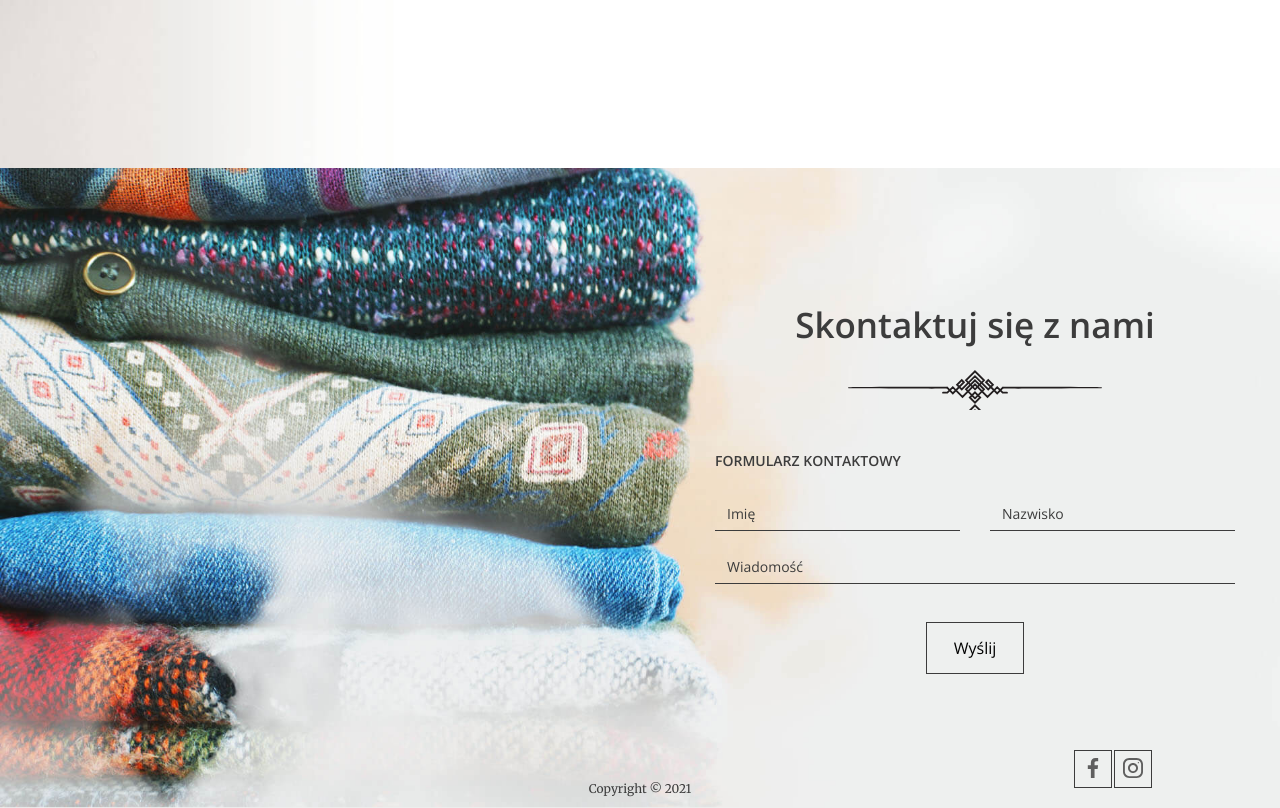
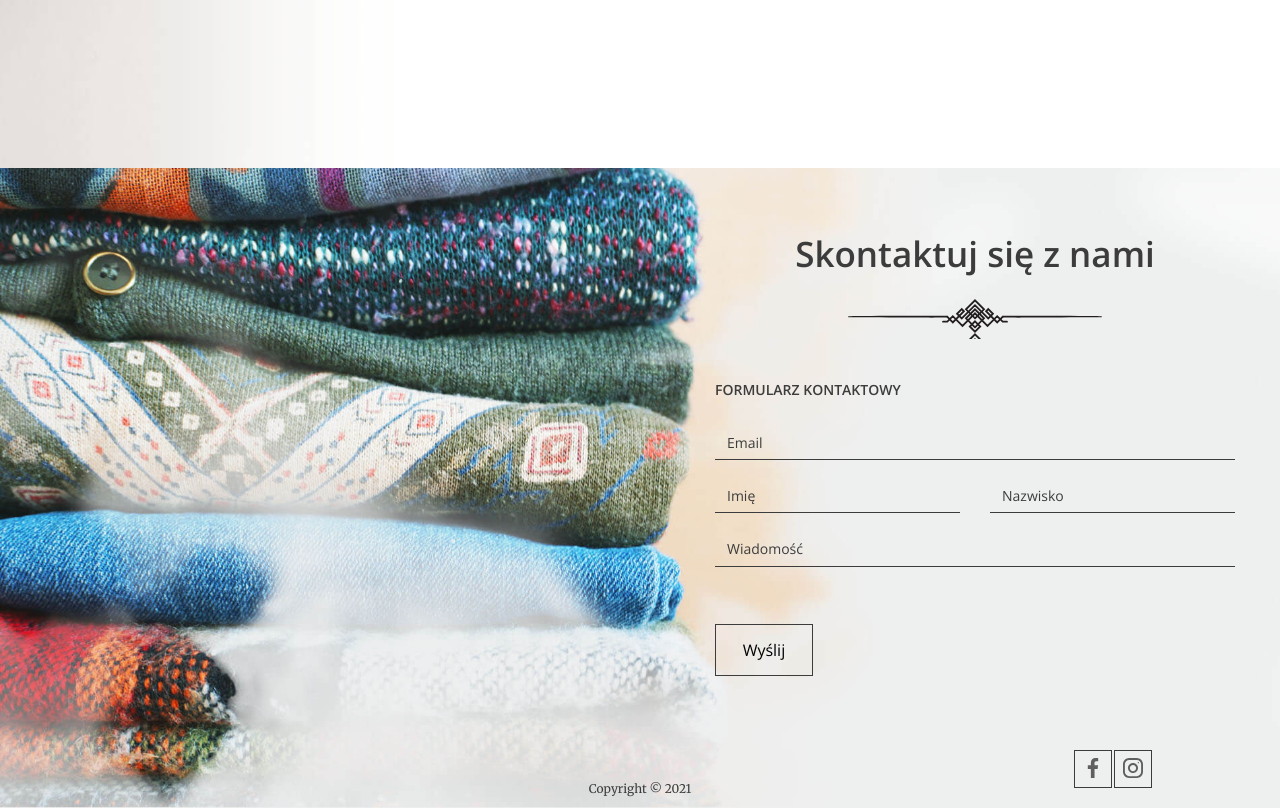
Before and after one commit to rjedel/pass_things_on, a Django app: page /confirmation_donation/ in a window 1280 px wide. Shown: the part 632-1440 px from the top of the page. Run offline with Django 3.2, Linux system fonts and the light colour scheme.

Commit message:
ContactView e-mails, sending a confirmation email to the user and emails with the message to super users

```diff
--- a/config/settings.py
+++ b/config/settings.py
@@ -63,6 +63,7 @@ TEMPLATES = [
                 'django.template.context_processors.request',
                 'django.contrib.auth.context_processors.auth',
                 'django.contrib.messages.context_processors.messages',
+                'pass_things_app.context_processor.context_proc',
             ],
         },
     },
@@ -131,3 +132,8 @@ LOGIN_URL = '/login/'
 LOGIN_REDIRECT_URL = '/'
 
 LOGOUT_REDIRECT_URL = '/'
+
+EMAIL_BACKEND = 'django.core.mail.backends.smtp.EmailBackend'
+EMAIL_HOST = 'localhost'
+EMAIL_USE_TLS = True
+EMAIL_PORT = 587
--- /dev/null
+++ b/pass_things_app/context_processor.py
@@ -0,0 +1,9 @@
+from .forms import ContactForm
+
+
+def context_proc(request):
+    contact_form = ContactForm(auto_id=False, )
+    ctx = {
+        'contact_form': contact_form,
+    }
+    return ctx
--- a/pass_things_app/forms.py
+++ b/pass_things_app/forms.py
@@ -2,6 +2,7 @@ from django import forms
 from django.contrib.auth import authenticate, get_user_model
 from django.contrib.auth.forms import PasswordChangeForm
 from django.contrib.auth.password_validation import validate_password
+from django.core.validators import EmailValidator
 
 from .models import Category, Institution
 
@@ -141,3 +142,10 @@ class UserPasswordChangeForm(PasswordChangeForm):
         if old_password == new_password1 or old_password == new_password2:
             raise forms.ValidationError('Nowe hasło musi się różnić od starego')
         return cleaned_data
+
+
+class ContactForm(forms.Form):
+    email = forms.CharField(widget=forms.EmailInput(attrs={'placeholder': 'Email'}), validators=[EmailValidator()])
+    name = forms.CharField(widget=forms.TextInput(attrs={'placeholder': 'Imię'}))
+    surname = forms.CharField(widget=forms.TextInput(attrs={'placeholder': 'Nazwisko'}))
+    message = forms.CharField(widget=forms.Textarea(attrs={'placeholder': 'Wiadomość', 'rows': '1', 'cols': False}))
--- a/pass_things_app/templates/pass_things_app/base.html
+++ b/pass_things_app/templates/pass_things_app/base.html
@@ -14,27 +14,6 @@
 
 {% block content %}{% endblock %}
 
-<footer>
-    <div id="contact" class="contact">
-        <h2>Skontaktuj się z nami</h2>
-        <h3>Formularz kontaktowy</h3>
-        <form class="form--contact">
-            <div class="form-group form-group--50"><input type="text" name="name" placeholder="Imię"/></div>
-            <div class="form-group form-group--50"><input type="text" name="surname" placeholder="Nazwisko"/></div>
-
-            <div class="form-group"><textarea name="message" placeholder="Wiadomość" rows="1"></textarea></div>
-
-            <button class="btn" type="submit">Wyślij</button>
-        </form>
-    </div>
-    <div class="bottom-line">
-        <span class="bottom-line--copy">Copyright &copy; 2021</span>
-        <div class="bottom-line--icons">
-            <a href="#" class="btn btn--small"><img src="{% static 'pass_things_app/images/icon-facebook.svg' %}"/></a>
-            <a href="#" class="btn btn--small"><img src="{% static 'pass_things_app/images/icon-instagram.svg' %}"/></a>
-        </div>
-    </div>
-</footer>
 {% block scripts %}
     <script src="https://ajax.googleapis.com/ajax/libs/jquery/3.5.1/jquery.min.js"></script>
     <script src="{% static 'pass_things_app/js/app.js' %}"></script>
--- a/pass_things_app/templates/pass_things_app/change_password.html
+++ b/pass_things_app/templates/pass_things_app/change_password.html
@@ -35,4 +35,5 @@
                     style="color: red;">{{ msg }}</p><br>Wróć</a>
         {% endif %}
     </section>
+    {% include 'pass_things_app/footer.html' %}
 {% endblock content %}
--- a/pass_things_app/templates/pass_things_app/edit_profile.html
+++ b/pass_things_app/templates/pass_things_app/edit_profile.html
@@ -30,4 +30,5 @@
             </div>
         </form>
     </section>
+    {% include 'pass_things_app/footer.html' %}
 {% endblock content %}
--- /dev/null
+++ b/pass_things_app/templates/pass_things_app/footer.html
@@ -0,0 +1,49 @@
+{% load static %}
+
+{% url 'contact' as contact_url %}
+
+<footer>
+    <div id="contact" class="contact">
+        <h2>Skontaktuj się z nami</h2>
+        <h3>Formularz kontaktowy</h3>
+        <form class="form--contact" method="post" action="{{ contact_url }}">
+            {% csrf_token %}
+            {{ contact_form.non_field_errors }}
+            <div class="form-group form-group--100">
+                {{ contact_form.email.errors }}
+                {{ contact_form.email }}
+            </div>
+            <div class="form-group form-group--50">
+                {{ contact_form.name.errors }}
+                {{ contact_form.name }}
+            </div>
+            <div class="form-group form-group--50">
+                {{ contact_form.surname.errors }}
+                {{ contact_form.surname }}
+            </div>
+
+            <div class="form-group">
+                {{ contact_form.message.errors }}
+                {{ contact_form.message }}
+            </div>
+
+
+            <div class="form-group form-group--buttons">
+                <button class="btn" type="submit">Wyślij</button>
+                {% if request.path == contact_url %}
+                <a href="{% url 'landing_page' %}"><br><br><br>
+                    <button class="btn" type="button">Strona główna</button>
+                </a>
+                {% endif %}
+            </div>
+        </form>
+    </div>
+    <br><br><br><br><br><br>
+    <div class="bottom-line">
+        <span class="bottom-line--copy">Copyright &copy; 2021</span>
+        <div class="bottom-line--icons">
+            <a href="#" class="btn btn--small"><img src="{% static 'pass_things_app/images/icon-facebook.svg' %}"/></a>
+            <a href="#" class="btn btn--small"><img src="{% static 'pass_things_app/images/icon-instagram.svg' %}"/></a>
+        </div>
+    </div>
+</footer>
--- a/pass_things_app/templates/pass_things_app/form-confirmation.html
+++ b/pass_things_app/templates/pass_things_app/form-confirmation.html
@@ -13,4 +13,5 @@
             </h2>
         </div>
     </header>
+    {% include 'pass_things_app/footer.html' %}
 {% endblock content %}
--- a/pass_things_app/templates/pass_things_app/form.html
+++ b/pass_things_app/templates/pass_things_app/form.html
@@ -243,4 +243,5 @@
             </form>
         </div>
     </section>
+    {% include 'pass_things_app/footer.html' %}
 {% endblock content %}
--- a/pass_things_app/templates/pass_things_app/index.html
+++ b/pass_things_app/templates/pass_things_app/index.html
@@ -157,4 +157,5 @@
             </ul>
         </div>
     </section>
+    {% include 'pass_things_app/footer.html' %}
 {% endblock content %}
--- a/pass_things_app/templates/pass_things_app/login.html
+++ b/pass_things_app/templates/pass_things_app/login.html
@@ -27,4 +27,5 @@
             </div>
         </form>
     </section>
+    {% include 'pass_things_app/footer.html' %}
 {% endblock content %}
--- a/pass_things_app/templates/pass_things_app/profile.html
+++ b/pass_things_app/templates/pass_things_app/profile.html
@@ -97,4 +97,5 @@
             </table>
         {% endif %}
     </section>
+    {% include 'pass_things_app/footer.html' %}
 {% endblock content %}
--- a/pass_things_app/templates/pass_things_app/register.html
+++ b/pass_things_app/templates/pass_things_app/register.html
@@ -29,4 +29,5 @@
             </div>
         </form>
     </section>
+    {% include 'pass_things_app/footer.html' %}
 {% endblock content %}
--- a/pass_things_app/urls.py
+++ b/pass_things_app/urls.py
@@ -15,4 +15,5 @@ urlpatterns = [
     path('profile/', views.ProfileView.as_view(), name='profile'),
     path('profile/edit/', views.EditProfileView.as_view(), name='edit_profile'),
     path('profile/change_password/', views.ChangePasswordView.as_view(), name='change_password'),
+    path('contact_form/', views.ContactView.as_view(), name='contact'),
 ]
--- a/pass_things_app/views.py
+++ b/pass_things_app/views.py
@@ -4,13 +4,14 @@ from django import forms
 from django.conf import settings
 from django.contrib.auth import get_user_model, authenticate, login, update_session_auth_hash
 from django.contrib.auth.mixins import LoginRequiredMixin
+from django.core.mail import send_mail
 from django.db.models import Sum
 from django.http import JsonResponse
 from django.shortcuts import render, redirect
 from django.urls import reverse
 from django.views import View
 
-from .forms import RegisterForm, CustomLoginForm, AddDonationForm, EditProfileForm, UserPasswordChangeForm
+from .forms import RegisterForm, CustomLoginForm, AddDonationForm, EditProfileForm, UserPasswordChangeForm, ContactForm
 from .models import Donation, Institution
 
 User = get_user_model()
@@ -218,3 +219,65 @@ class ChangePasswordView(LoginRequiredMixin, View):
             return render(request, 'pass_things_app/change_password.html', context=ctx)
 
         return render(request, 'pass_things_app/change_password.html', {'form': form})
+
+
+class ContactView(View):
+    def get(self, request):
+        contact_form = ContactForm(auto_id=False, )
+        return render(request, 'pass_things_app/contact_form.html', {'contact_form': contact_form})
+
+    def post(self, request):
+        contact_form = ContactForm(request.POST, auto_id=False, )
+        ctx = {
+            'contact_form': contact_form,
+        }
+        if contact_form.is_valid():
+            user_email = contact_form.cleaned_data['email']
+            name = contact_form.cleaned_data['name']
+            surname = contact_form.cleaned_data['surname']
+            message = contact_form.cleaned_data['message']
+
+            confirmation_to_user = """\rDzień dobry {},
+
+Dziękujemy za wiadomość
+Poniżej treść wysłanej wiadomości:
+"{}"
+
+Pozdrawiamy,
+Zespół Lorem ipsum
+"""
+
+            send_mail(
+                subject='Potwierdzenie wysłania wiadomości',
+                message=confirmation_to_user.format(name, message),
+                from_email=None,
+                recipient_list=[user_email],
+                fail_silently=False,
+            )
+
+            confirmation_to_superusers = """\rWiadomość od:
+imię:
+{}
+nazwisko:
+{}
+e-mail:
+{}
+
+treść wiadomości:
+{}
+"""
+
+            superusers = list(User.objects.filter(is_superuser=True).values_list('email', flat=True))
+
+            send_mail(
+                subject='Wiadomość od: {}'.format(user_email),
+                message=confirmation_to_superusers.format(name, surname, user_email, message),
+                from_email=None,
+                recipient_list=superusers,
+                fail_silently=False,
+            )
+
+            ctx['msg'] = 'Wiadomość wysłana, za chwilę otrzymasz potwierdzenie na swój adres e-mail'
+            render(request, 'pass_things_app/contact_form.html', context=ctx)
+
+        return render(request, 'pass_things_app/contact_form.html', context=ctx)
```
Also changed, not shown: pass_things_app/templates/pass_things_app/contact_form.html (added, +15 -0 lines), 1 other file.
